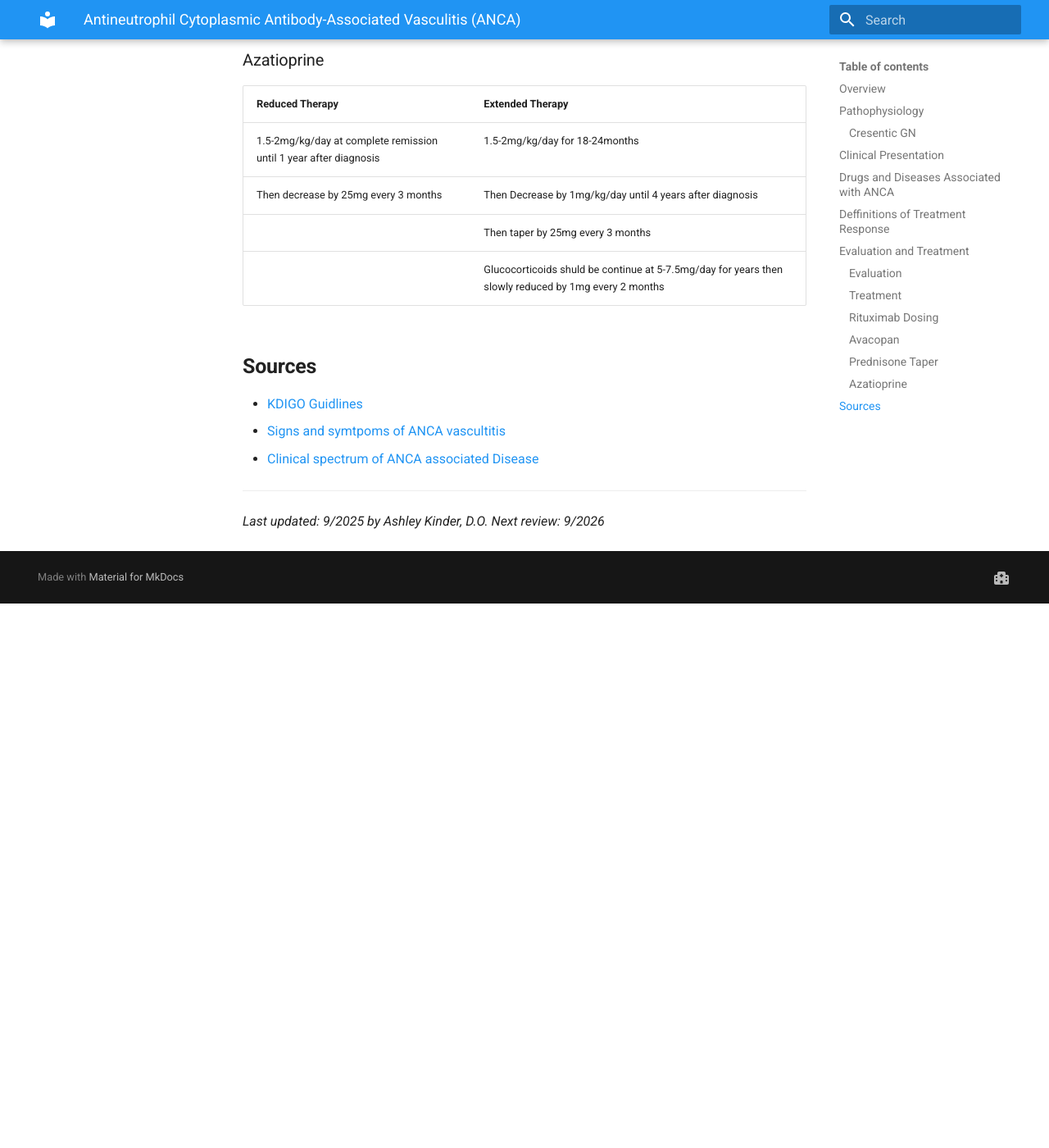
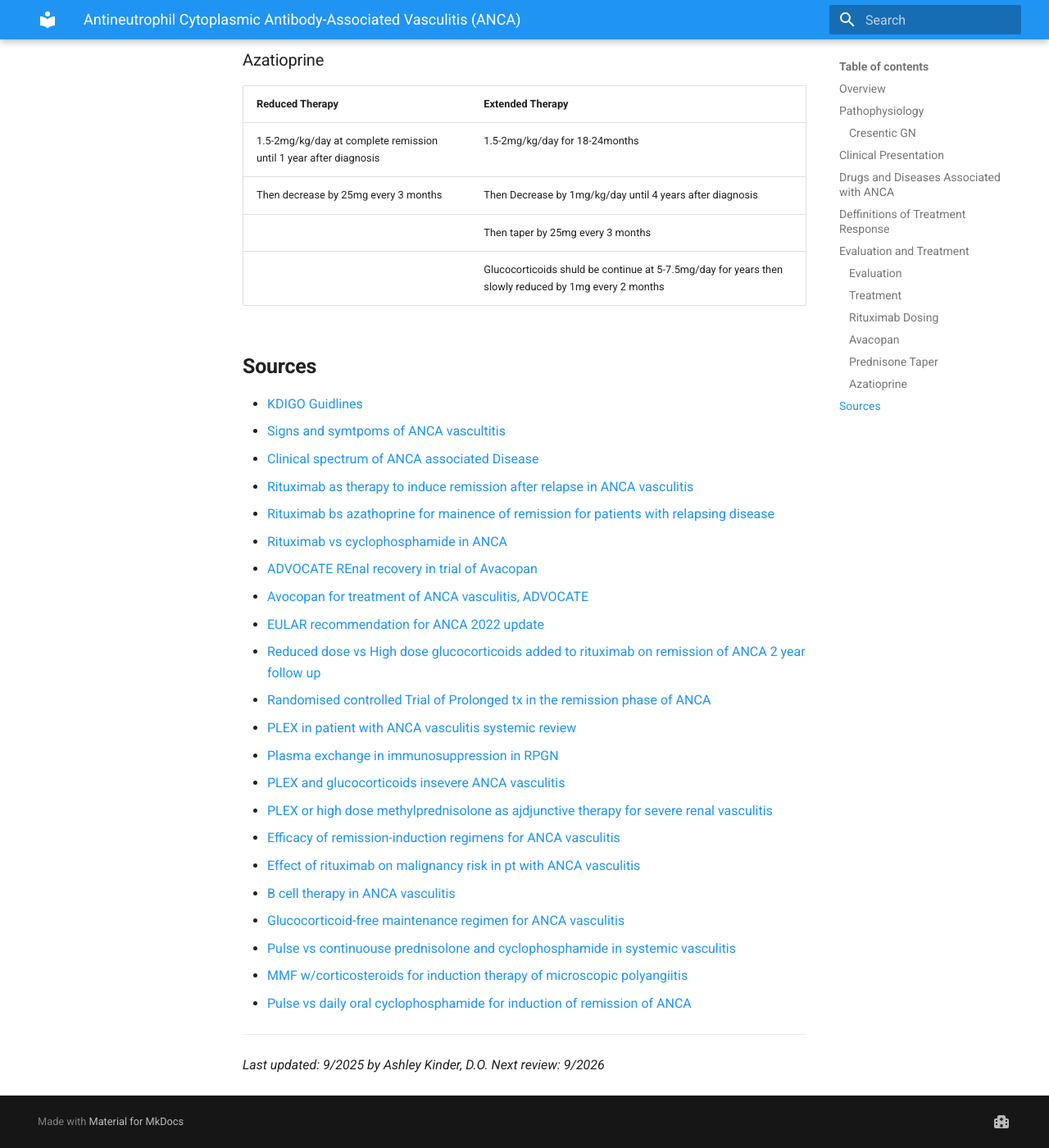
Before and after one commit to TTUNEPH2025/GN, an MkDocs documentation site: the page built from docs/ANCA.md, in a window 1280 px wide and 1400 px high, scrolled down 7841 px. Shown: the whole window at 82% size. Built offline with MkDocs 1.6.1 and Material for MkDocs 9.7.7, drawn with Linux system fonts in a browser that asks for light colours; before the commit the page ends 8577 px from its top, so only the background shows below that.

Commit message:
Update ANCA.md

```diff
--- a/docs/ANCA.md
+++ b/docs/ANCA.md
@@ -275,6 +275,25 @@ flowchart TD
   * [KDIGO Guidlines](https://www.kidney-international.org/action/showPdf?pii=S0085-2538%2823%2900744-5)
   * [Signs and symtpoms of ANCA vascultitis](https://www-uptodate-com.ezproxy.ttuhsc.edu/contents/granulomatosis-with-polyangiitis-and-microscopic-polyangiitis-clinical-manifestations-and-diagnosis?search=signs%20and%20symptoms%20of%20anca%20vasculitis&sectionRank=1&usage_type=default&anchor=H1522363621&source=machineLearning&selectedTitle=1~150&display_rank=1#H2879736833)
   * [Clinical spectrum of ANCA associated Disease](https://www-uptodate-com.ezproxy.ttuhsc.edu/contents/clinical-spectrum-of-antineutrophil-cytoplasmic-autoantibodies?search=drug%20that%20cause%20anca&source=search_result&selectedTitle=2~150&usage_type=default&display_rank=2#H20)
+  * [Rituximab as therapy to induce remission after relapse in ANCA vasculitis](https://pubmed.ncbi.nlm.nih.gov/32581088/)
+  * [Rituximab bs azathoprine for mainence of remission for patients with relapsing disease](https://pubmed.ncbi.nlm.nih.gov/36958796/)
+  * [Rituximab vs cyclophosphamide in ANCA](https://www.nejm.org/doi/full/10.1056/NEJMoa0909169)
+  * [ADVOCATE REnal recovery in trial of Avacopan](https://pubmed.ncbi.nlm.nih.gov/37069984/)
+  * [Avocopan for treatment of ANCA vasculitis, ADVOCATE](https://www.nejm.org/doi/full/10.1056/NEJMoa2023386)
+  * [EULAR recommendation for ANCA 2022 update](https://ard.bmj.com/content/annrheumdis/83/1/30.full.pdf)
+  * [Reduced dose vs High dose glucocorticoids added to rituximab on remission of ANCA 2 year follow up](https://pubmed.ncbi.nlm.nih.gov/37734880/)
+  * [Randomised controlled Trial of Prolonged tx in the remission phase of ANCA](https://pubmed.ncbi.nlm.nih.gov/28546260/)
+  * [PLEX in patient with ANCA vasculitis systemic review](https://www.bmj.com/content/376/bmj-2021-064604)
+  * [Plasma exchange in immunosuppression in RPGN](https://pubmed.ncbi.nlm.nih.gov/3289804/)
+  * [PLEX and glucocorticoids insevere ANCA vasculitis](https://www.nejm.org/doi/full/10.1056/NEJMoa1803537)
+  * [PLEX or high dose methylprednisolone as ajdjunctive therapy for severe renal vasculitis](https://pubmed.ncbi.nlm.nih.gov/17582159/)
+  * [Efficacy of remission-induction regimens for ANCA vasculitis](https://www.nejm.org/doi/full/10.1056/NEJMoa1213277)
+  * [Effect of rituximab on malignancy risk in pt with ANCA vasculitis](https://pubmed.ncbi.nlm.nih.gov/27899372/)
+  * [B cell therapy in ANCA vasculitis](https://pubmed.ncbi.nlm.nih.gov/30108367/)
+  * [Glucocorticoid-free maintenance regimen for ANCA vasculitis](https://pubmed.ncbi.nlm.nih.gov/30239910/)
+  * [Pulse vs continuouse prednisolone and cyclophosphamide in systemic vasculitis](https://pubmed.ncbi.nlm.nih.gov/9205678/)
+  * [MMF w/corticosteroids for induction therapy of microscopic polyangiitis](https://pubmed.ncbi.nlm.nih.gov/21311184/)
+  * [Pulse vs daily oral cyclophosphamide for induction of remission of ANCA](https://pubmed.ncbi.nlm.nih.gov/19451574/)
 ---
 *Last updated: 9/2025 by Ashley Kinder, D.O.*
 *Next review: 9/2026*
```
